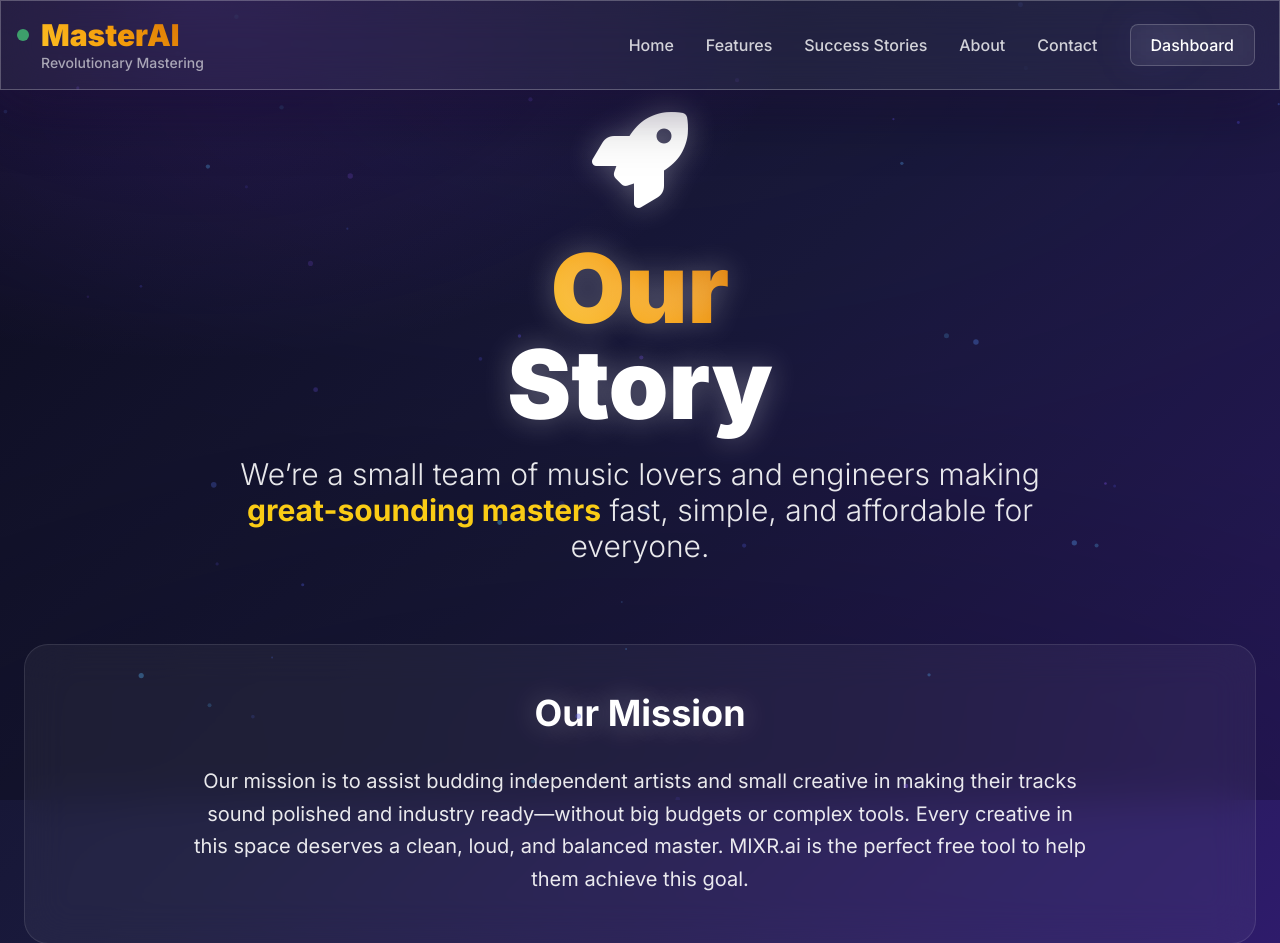
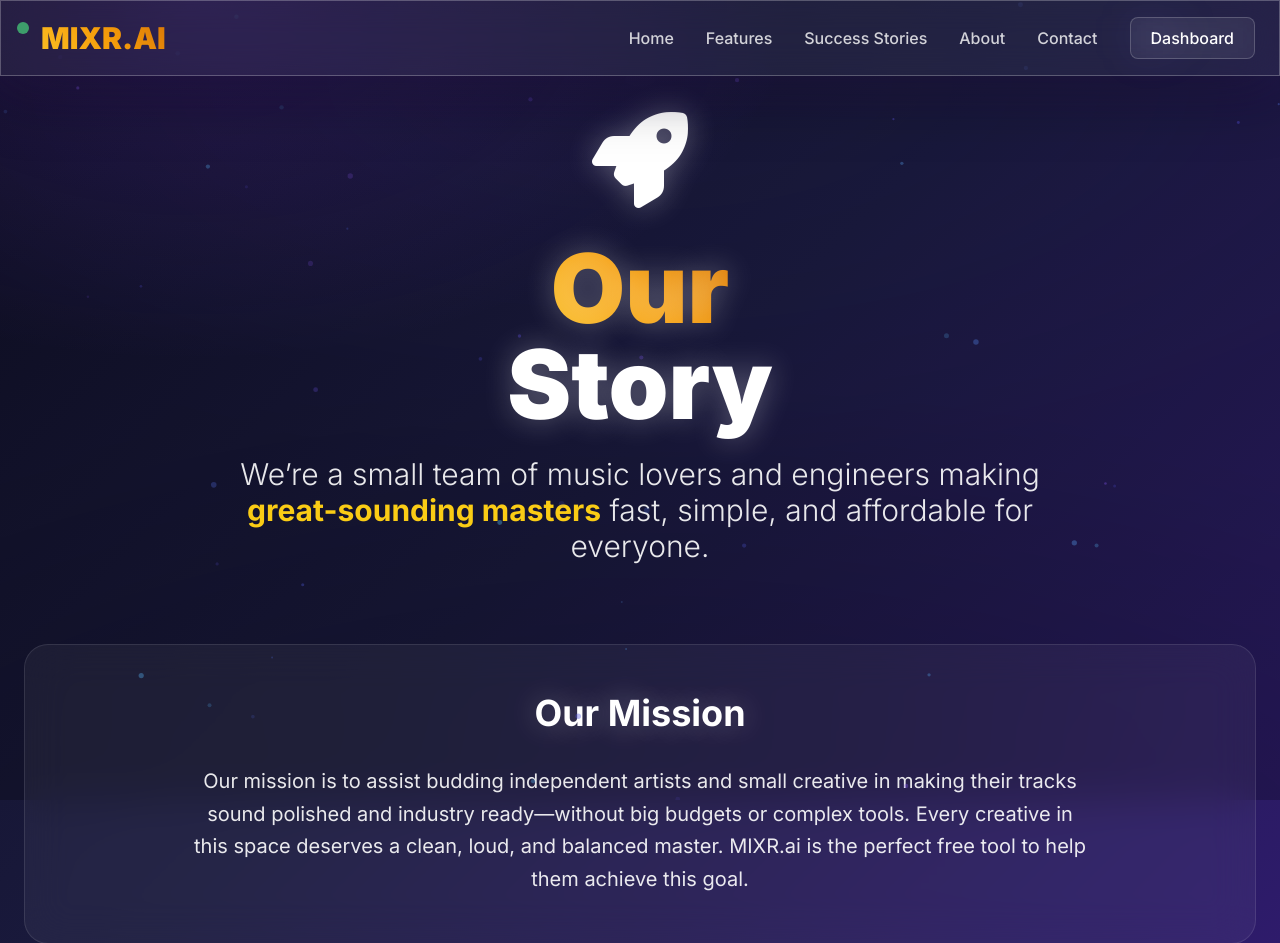
Before and after one commit to yvc0/new_ai_music, a Flask app: page /about in a window 1280 px wide. Shown: the top 943 px of the page. Run offline with Flask 3, Linux system fonts and the light colour scheme; parts of the project's set-up code (start-up, migrations or seed data) failed here and were passed over; some libraries are stand-ins or nearby versions.

Commit message:
Update base.html

```diff
--- a/templates/base.html
+++ b/templates/base.html
@@ -3,8 +3,8 @@
 <head>
   <meta charset="UTF-8" />
   <meta name="viewport" content="width=device-width, initial-scale=1.0" />
-  <title>{% block title %}MasterAI - Revolutionary AI Music Mastering{% endblock %}</title>
-  <meta name="description" content="{% block description %}Transform your music with cutting-edge AI mastering. Fast, simple, and studio-quality results for everyone.{% endblock %}">
+  <title>{% block title %}MIXR.ai{% endblock %}</title>
+  <meta name="description" content="{% block description %}MIXR.ai transforms your music with cutting-edge AI mastering. Fast, simple, and studio-quality results for everyone.{% endblock %}">
 
   <script src="https://cdn.tailwindcss.com"></script>
   <link href="https://cdnjs.cloudflare.com/ajax/libs/font-awesome/6.4.0/css/all.min.css" rel="stylesheet">
@@ -46,12 +46,32 @@
     @media (prefers-reduced-motion: reduce) { .rg .rg-layer { transition: none; } }
   </style>
 
-  <!-- Show MIXR.ai as the tab title while loading -->
+  <!-- Always show MIXR.ai as the tab title during load and page transitions -->
   <script>
     (function(){
-      const originalTitle = document.title;
-      document.title = 'MIXR.ai';
-      window.addEventListener('load', function(){ document.title = originalTitle; });
+      let originalTitle = document.title;
+
+      function setLoadingTitle(){ document.title = 'MIXR.ai'; }
+      function restoreTitle(){ document.title = originalTitle; }
+
+      setLoadingTitle();
+      window.addEventListener('load', restoreTitle);
+      window.addEventListener('beforeunload', setLoadingTitle);
+      document.addEventListener('visibilitychange', function(){
+        if (document.visibilityState === 'hidden') setLoadingTitle();
+      });
+      document.addEventListener('click', function(e){
+        const a = e.target.closest('a[href]');
+        if (!a) return;
+        const url = new URL(a.href, window.location.origin);
+        if (url.origin === window.location.origin && !a.target && !a.hasAttribute('download')) {
+          setLoadingTitle();
+        }
+      });
+      window.addEventListener('pageshow', function(ev){
+        originalTitle = document.title;
+        if (ev.persisted) restoreTitle();
+      });
     })();
   </script>
 </head>
@@ -68,8 +88,7 @@
             <div class="absolute -top-1 -right-1 w-3 h-3 bg-green-400 rounded-full animate-pulse"></div>
           </div>
           <div>
-            <a href="/" class="text-white font-black text-3xl gradient-text hover:opacity-80 transition-opacity">MasterAI</a>
-            <div class="text-white/60 text-sm font-medium">Revolutionary Mastering</div>
+            <a href="/" class="text-white font-black text-3xl gradient-text hover:opacity-80 transition-opacity">MIXR.AI</a>
           </div>
         </div>
 
@@ -80,7 +99,6 @@
           <a href="/about" class="text-white/80 hover:text-yellow-400 transition-all duration-300 font-medium">About</a>
           <a href="/contact" class="text-white/80 hover:text-yellow-400 transition-all duration-300 font-medium">Contact</a>
 
-          <!-- Dashboard only (no Launch App) -->
           <a href="/dashboard"
              class="{% if on_dashboard %}bg-gradient-to-r from-yellow-400 to-orange-500 text-black px-6 py-3 rounded-xl font-bold shadow hover:from-yellow-500 hover:to-orange-600 transition-all duration-300{% else %}glass text-white px-5 py-2 rounded-lg hover:bg-white/10 transition-all duration-300 font-medium border border-white/20{% endif %}">
             Dashboard
@@ -103,7 +121,6 @@
       <a href="/about" class="text-white text-2xl font-medium hover:text-yellow-400 transition-colors">About</a>
       <a href="/contact" class="text-white text-2xl font-medium hover:text-yellow-400 transition-colors">Contact</a>
 
-      <!-- Dashboard only (no Launch App) -->
       <a href="/dashboard"
          class="{% if on_dashboard %}bg-gradient-to-r from-yellow-400 to-orange-500 text-black px-8 py-4 rounded-xl font-bold{% else %}text-white text-2xl font-medium hover:text-yellow-400 transition-colors{% endif %}">
         Dashboard
@@ -118,18 +135,17 @@
     {% block content %}{% endblock %}
   </main>
 
-  <!-- Footer (simplified links + Help Centre email; Twitter removed) -->
+  <!-- Footer -->
   <footer class="glass border-t border-white/10 mt-32">
     <div class="container mx-auto px-6 py-16">
       <div class="grid grid-cols-1 md:grid-cols-3 gap-12 mb-12">
         <div>
           <div class="flex items-center space-x-3 mb-6">
             <i class="fas fa-waveform-lines text-yellow-400 text-2xl"></i>
-            <span class="text-white font-black text-xl gradient-text">MasterAI</span>
+            <span class="text-white font-black text-xl gradient-text">MIXR.AI</span>
           </div>
           <p class="text-white/70 mb-6">AI music mastering that makes your tracks clean, loud, and ready to share.</p>
           <div class="flex space-x-4">
-            <!-- Twitter removed -->
             <a href="#" class="text-white/60 hover:text-yellow-400 transition-colors"><i class="fab fa-instagram text-xl"></i></a>
             <a href="#" class="text-white/60 hover:text-yellow-400 transition-colors"><i class="fab fa-youtube text-xl"></i></a>
             <a href="#" class="text-white/60 hover:text-yellow-400 transition-colors"><i class="fab fa-discord text-xl"></i></a>
@@ -157,7 +173,7 @@
 
       <div class="border-t border-white/20 pt-8">
         <div class="flex flex-col md:flex-row justify-between items-center">
-          <div class="text-white/60 text-sm mb-4 md:mb-0">© 2024 MasterAI. All rights reserved.</div>
+          <div class="text-white/60 text-sm mb-4 md:mb-0">© 2025 MIXR.AI. All rights reserved.</div>
           <div class="flex space-x-6 text-sm">
             <a href="#" class="text-white/60 hover:text-yellow-400 transition-colors">Privacy Policy</a>
             <a href="#" class="text-white/60 hover:text-yellow-400 transition-colors">Terms of Service</a>
```
